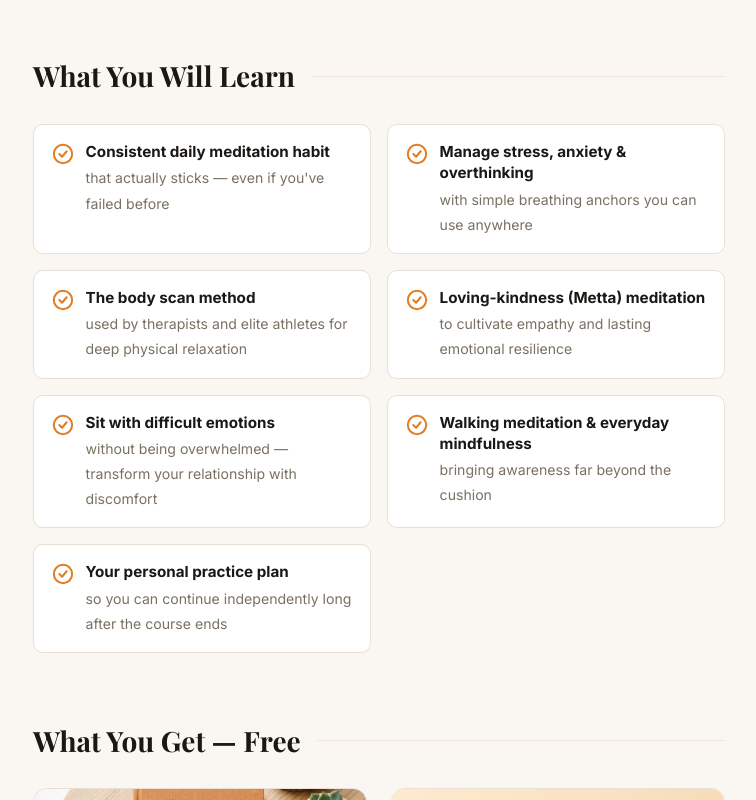
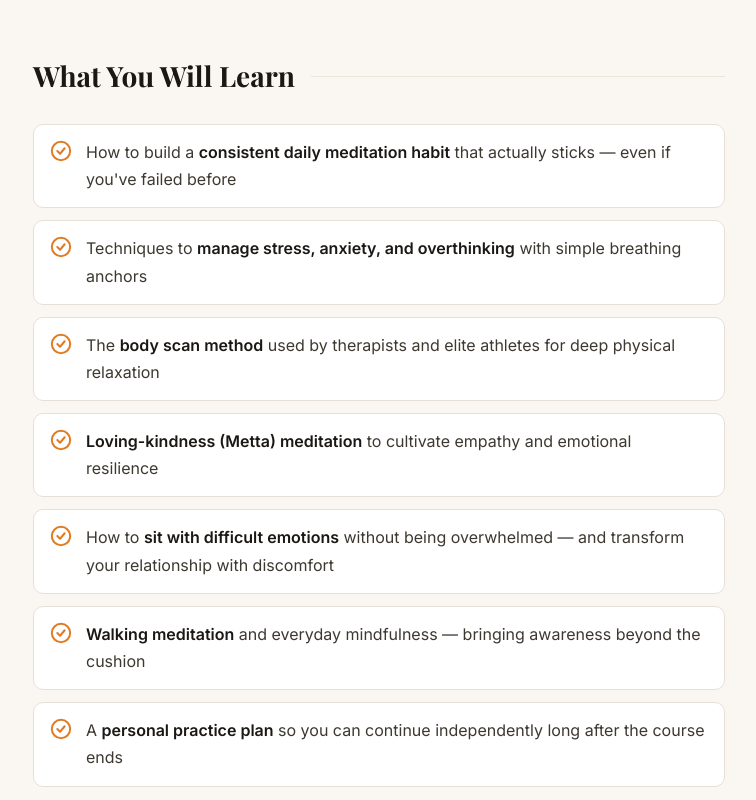
Before and after one commit to akshatsharma7408-arch/meditation-course, a Next.js app: page / in a window 1280 px wide. Shown: the part 2000-2800 px from the top of the page, without its empty margins (39-795 px from the left). Built offline with nearby package versions, Linux system fonts and the light colour scheme; a web font is replaced by a local one.

Commit message:
Fix: learn section — clean paragraph-style list, works on all screen sizes

```diff
--- a/app/components/LearnSection.js
+++ b/app/components/LearnSection.js
@@ -1,37 +1,6 @@
-const items = [
-  {
-    bold: 'Consistent daily meditation habit',
-    rest: 'that actually sticks — even if you\'ve failed before',
-  },
-  {
-    bold: 'Manage stress, anxiety & overthinking',
-    rest: 'with simple breathing anchors you can use anywhere',
-  },
-  {
-    bold: 'The body scan method',
-    rest: 'used by therapists and elite athletes for deep physical relaxation',
-  },
-  {
-    bold: 'Loving-kindness (Metta) meditation',
-    rest: 'to cultivate empathy and lasting emotional resilience',
-  },
-  {
-    bold: 'Sit with difficult emotions',
-    rest: 'without being overwhelmed — transform your relationship with discomfort',
-  },
-  {
-    bold: 'Walking meditation & everyday mindfulness',
-    rest: 'bringing awareness far beyond the cushion',
-  },
-  {
-    bold: 'Your personal practice plan',
-    rest: 'so you can continue independently long after the course ends',
-  },
-];
-
 const CheckIcon = () => (
   <svg
-    className="learn-card__icon"
+    className="learn-check"
     viewBox="0 0 24 24"
     fill="none"
     stroke="currentColor"
@@ -47,18 +16,45 @@ const CheckIcon = () => (
 
 export default function LearnSection() {
   return (
-    <section id="learn" className="learn-section">
+    <section id="learn">
       <h2 className="section-label">What You Will Learn</h2>
-      <ul className="learn-grid" role="list">
-        {items.map((item, i) => (
-          <li key={i} className="learn-card">
-            <CheckIcon />
-            <div className="learn-card__text">
-              <strong className="learn-card__bold">{item.bold}</strong>
-              <span className="learn-card__rest"> {item.rest}</span>
-            </div>
-          </li>
-        ))}
+      <ul className="learn-list">
+
+        <li className="learn-item">
+          <CheckIcon />
+          <p>How to build a <strong>consistent daily meditation habit</strong> that actually sticks — even if you&apos;ve failed before</p>
+        </li>
+
+        <li className="learn-item">
+          <CheckIcon />
+          <p>Techniques to <strong>manage stress, anxiety, and overthinking</strong> with simple breathing anchors</p>
+        </li>
+
+        <li className="learn-item">
+          <CheckIcon />
+          <p>The <strong>body scan method</strong> used by therapists and elite athletes for deep physical relaxation</p>
+        </li>
+
+        <li className="learn-item">
+          <CheckIcon />
+          <p><strong>Loving-kindness (Metta) meditation</strong> to cultivate empathy and emotional resilience</p>
+        </li>
+
+        <li className="learn-item">
+          <CheckIcon />
+          <p>How to <strong>sit with difficult emotions</strong> without being overwhelmed — and transform your relationship with discomfort</p>
+        </li>
+
+        <li className="learn-item">
+          <CheckIcon />
+          <p><strong>Walking meditation</strong> and everyday mindfulness — bringing awareness beyond the cushion</p>
+        </li>
+
+        <li className="learn-item">
+          <CheckIcon />
+          <p>A <strong>personal practice plan</strong> so you can continue independently long after the course ends</p>
+        </li>
+
       </ul>
     </section>
   );
--- a/app/globals.css
+++ b/app/globals.css
@@ -465,52 +465,38 @@ button { border: none; cursor: pointer; font-family: inherit; }
   flex-shrink: 0;
 }
 
-/* LEARN GRID */
-.learn-grid {
+/* LEARN LIST */
+.learn-list {
   list-style: none;
-  display: grid;
-  grid-template-columns: repeat(2, 1fr);
-  gap: var(--space-md);
+  display: flex;
+  flex-direction: column;
+  gap: .75rem;
 }
-.learn-card {
+.learn-item {
   display: flex;
   align-items: flex-start;
-  gap: .75rem;
+  gap: .875rem;
+  padding: .875rem 1rem;
   background: var(--clr-bg-card);
   border: 1px solid var(--clr-border);
   border-radius: var(--radius-md);
-  padding: 1rem 1.1rem;
-  transition: box-shadow var(--dur-fast), transform var(--dur-fast);
 }
-.learn-card:hover {
-  box-shadow: var(--shadow-md);
-  transform: translateY(-2px);
-}
-.learn-card__icon {
+.learn-check {
   width: 22px;
   height: 22px;
   color: var(--clr-accent);
   flex-shrink: 0;
-  margin-top: 2px;
+  margin-top: 1px;
 }
-.learn-card__text {
-  font-size: .95rem;
-  line-height: 1.65;
+.learn-item p {
+  font-size: 1rem;
+  line-height: 1.7;
   color: var(--clr-text-body);
-  min-width: 0;
+  margin: 0;
 }
-.learn-card__bold {
-  display: block;
-  font-weight: 700;
+.learn-item strong {
   color: var(--clr-text-primary);
-  font-size: .95rem;
-  line-height: 1.4;
-  margin-bottom: .2rem;
-}
-.learn-card__rest {
-  font-size: .88rem;
-  color: var(--clr-text-muted);
-  line-height: 1.55;
+  font-weight: 600;
 }
 
 /* BONUS CARDS */
@@ -983,14 +969,9 @@ button { border: none; cursor: pointer; font-family: inherit; }
   .accordion__trigger { padding: 1rem 1.25rem; font-size: .95rem; }
   .accordion__body-inner { padding: 0 1.25rem 1.25rem; }
 
-  /* --- Learn list --- */
-  .learn-list li { font-size: .95rem; }
-
-  /* --- Learn grid: 1 column on mobile --- */
-  .learn-grid { grid-template-columns: 1fr; gap: .75rem; }
-  .learn-card { padding: .875rem 1rem; }
-  .learn-card__bold { font-size: .92rem; }
-  .learn-card__rest { font-size: .85rem; }
+  /* --- Learn list: tighter on mobile --- */
+  .learn-item { padding: .75rem .875rem; gap: .75rem; }
+  .learn-item p { font-size: .95rem; }
 
   /* --- Bonus grid: 1 column --- */
   .bonus-grid { grid-template-columns: 1fr; }
@@ -1047,12 +1028,10 @@ button { border: none; cursor: pointer; font-family: inherit; }
   .sidebar__price { font-size: 1.6rem; }
   .sidebar__cta-btn { font-size: 1rem; padding: .9rem 0; }
 
-  /* --- Learn grid at 480px --- */
-  .learn-grid { gap: .6rem; }
-  .learn-card { padding: .75rem .875rem; gap: .6rem; }
-  .learn-card__icon { width: 20px; height: 20px; }
-  .learn-card__bold { font-size: .88rem; }
-  .learn-card__rest { font-size: .82rem; }
+  /* --- Learn list at 480px --- */
+  .learn-item { padding: .65rem .75rem; gap: .6rem; }
+  .learn-check { width: 20px; height: 20px; }
+  .learn-item p { font-size: .9rem; line-height: 1.65; }
 
   /* Accordion */
   .accordion__trigger { padding: .875rem 1rem; font-size: .9rem; }
@@ -1084,9 +1063,8 @@ button { border: none; cursor: pointer; font-family: inherit; }
   .sticky-nav__title { max-width: 120px; }
 
   .sidebar__summary-grid { grid-template-columns: repeat(2, 1fr); }
-  .learn-card { padding: .65rem .75rem; }
-  .learn-card__bold { font-size: .85rem; }
-  .learn-card__rest { font-size: .8rem; }
+  .learn-item { padding: .6rem .7rem; }
+  .learn-item p { font-size: .88rem; }
   .accordion__trigger { padding: .75rem .875rem; }
 
   .mobile-cta-bar__inner { gap: .5rem; }
@@ -1097,8 +1075,7 @@ button { border: none; cursor: pointer; font-family: inherit; }
    TOUCH — remove hover effects on touch devices
    ============================================================ */
 @media (hover: none) {
-  .learn-card:hover { transform: none; box-shadow: none; }
-  .learn-card:active { box-shadow: var(--shadow-sm); transform: scale(0.99); }
+  .learn-item:active { background: var(--clr-bg-card-alt); }
   .bonus-card:hover { transform: none; box-shadow: none; }
   .review-card:hover { transform: none; box-shadow: var(--shadow-sm); }
   .sidebar__summary-item:hover { transform: none; border-color: transparent; }
```
